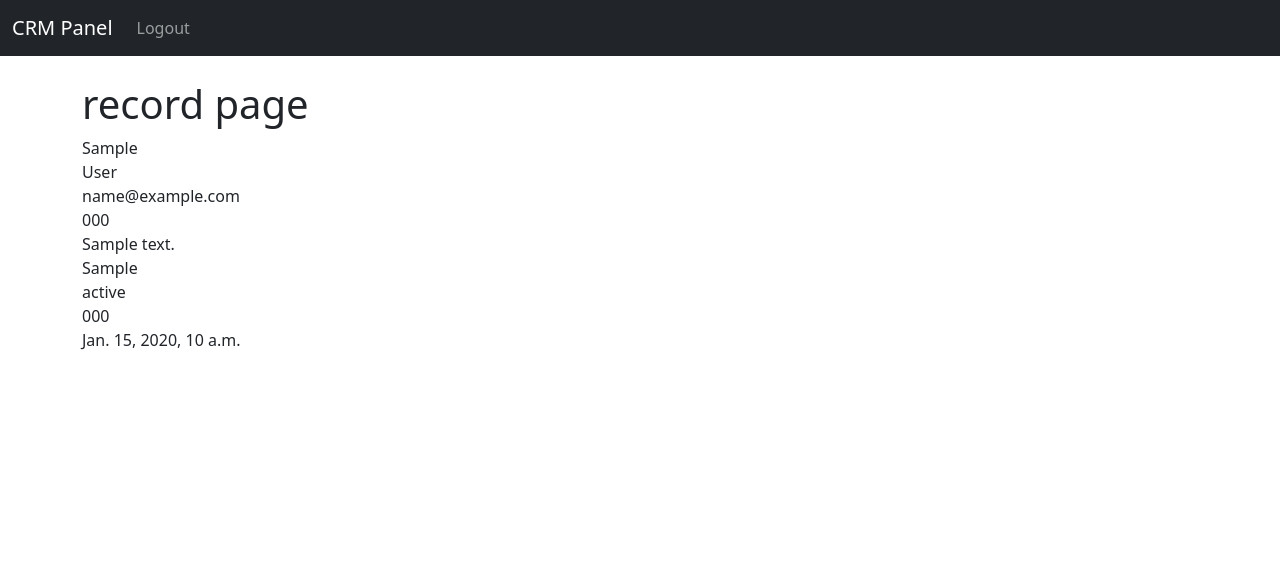
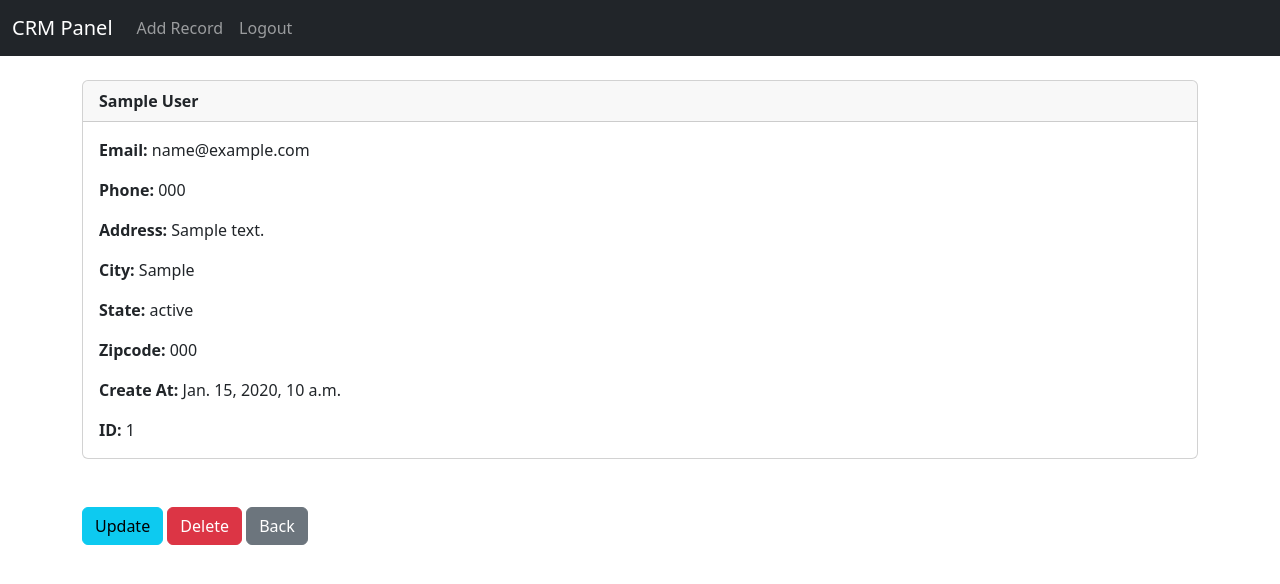
Before and after one commit to MoeYazdii/CRM_Panel, a Django app: page /record/1 in a window 1280 px wide. Shown: the top 584 px of the page. Run offline with Django 5.2, Linux system fonts and the light colour scheme; a user stored in the database is signed in; tables that the repository leaves empty hold one stand-in row (values such as "Sample post").

Commit message:
Final Project v1

```diff
--- a/CRM_website/templates/navbar.html
+++ b/CRM_website/templates/navbar.html
@@ -7,6 +7,9 @@
       <div class="collapse navbar-collapse" id="navbarSupportedContent">
         <ul class="navbar-nav me-auto mb-2 mb-lg-0">
           {% if user.is_authenticated %}
+          <li class="nav-item">
+            <a class="nav-link" href="{% url 'add_record' %}">Add Record</a>
+          </li>
           <li class="nav-item">
             <a class="nav-link" href="{% url 'logout' %}">Logout</a>
           </li>
--- a/CRM_website/templates/record.html
+++ b/CRM_website/templates/record.html
@@ -1,13 +1,59 @@
 {% extends 'base.html' %}
 {% block content %}
-<h1>record page</h1>
-            {{customer_record.first_name}}<br/>
-            {{customer_record.last_name}} <br/>
-            {{customer_record.email}} <br/>
-            {{customer_record.phone}} <br/>
-            {{customer_record.address}} <br/>
-            {{customer_record.city}} <br/>
-            {{customer_record.state}} <br/>
-            {{customer_record.zipcode}} <br/>
-            {{customer_record.created_at}} <br/>
+
+
+
+<div class="card">
+    <div class="card-header"><strong>
+            {{ customer_record.first_name }}
+            {{ customer_record.last_name }}</strong>
+    </div>
+    <div class="card-body">
+
+
+
+        <p class="card-text">
+            <strong>Email: </strong>{{ customer_record.email }}
+        </p>
+
+        <p class="card-text">
+            <strong>Phone: </strong>{{ customer_record.phone }}
+        </p>
+
+        <p class="card-text">
+            <strong>Address: </strong>{{ customer_record.address }}
+        </p>
+
+        <p class="card-text">
+            <strong>City: </strong>{{ customer_record.city }}
+        </p>
+
+        <p class="card-text">
+            <strong>State: </strong>{{ customer_record.state }}
+        </p>
+
+        <p class="card-text">
+            <strong>Zipcode: </strong>{{ customer_record.zipcode }}
+        </p>
+
+        <p class="card-text">
+            <strong>Create At: </strong>{{ customer_record.created_at }}
+        </p>
+
+        <p class="card-text">
+            <strong>ID: </strong>{{ customer_record.id }}
+        </p>
+
+
+    </div>
+</div>
+
+<br /><br />
+
+<a href="{% url 'update_record' customer_record.id %}" class="btn btn-info">Update</a>
+<a href="{% url 'delete_record' customer_record.id %}" class="btn btn-danger">Delete</a>
+<a href="{% url 'home' %}" class="btn btn-secondary">Back</a>
+
+
+
 {% endblock %}
--- a/CRM_website/urls.py
+++ b/CRM_website/urls.py
@@ -7,4 +7,7 @@ urlpatterns = [
     path('register',views.register_user, name='register'),
     path('record/<int:pk>', views.customer_record,name='record'),
     #<int:pk>  int as a input and this int is a Primary Key
+    path('delete_record/<int:pk>', views.delete_record,name='delete_record'),
+    path('add_record/', views.add_record,name='add_record'),
+    path('update_record/<int:pk>', views.update_record,name='update_record'),
 ]
--- a/CRM_website/views.py
+++ b/CRM_website/views.py
@@ -1,7 +1,7 @@
 from django.shortcuts import render, redirect
 from django.contrib.auth import authenticate, login, logout
 from django.contrib import messages
-from .forms import SignUpForm
+from .forms import SignUpForm , AddRecordForm
 from .models import Record
 
 
@@ -63,3 +63,41 @@ def customer_record(request, pk):
     else:
         messages.success(request, "You most be login to view this section!")
         return redirect('home')
+
+
+def delete_record(request, pk):
+    if request.user.is_authenticated:
+        delete_it = Record.objects.get(id=pk)
+        delete_it.delete()
+        messages.success(request, "Delete successfully!")
+        return redirect('home')
+    else:
+        messages.success(
+            request, "You most be login to view this section!")
+        return redirect('home')
+
+def add_record(request):
+	form = AddRecordForm(request.POST or None)
+	if request.user.is_authenticated:
+		if request.method == "POST":
+			if form.is_valid():
+				add_record = form.save()
+				messages.success(request, "Record Added...")
+				return redirect('home')
+		return render(request, 'add_record.html', {'form':form})
+	else:
+		messages.success(request, "You Must Be Logged In...")
+		return redirect('home')
+
+def update_record(request, pk):
+	if request.user.is_authenticated:
+		current_record = Record.objects.get(id=pk)
+		form = AddRecordForm(request.POST or None, instance=current_record)
+		if form.is_valid():
+			form.save()
+			messages.success(request, "Record Has Been Updated!")
+			return redirect('home')
+		return render(request, 'update_record.html', {'form':form})
+	else:
+		messages.success(request, "You Must Be Logged In...")
+		return redirect('home')
```
Also changed, not shown: CRM_website/forms.py (+16 -0 lines), CRM_website/templates/add_record.html (added, +21 -0 lines), CRM_website/templates/update_record.html (added, +21 -0 lines).
